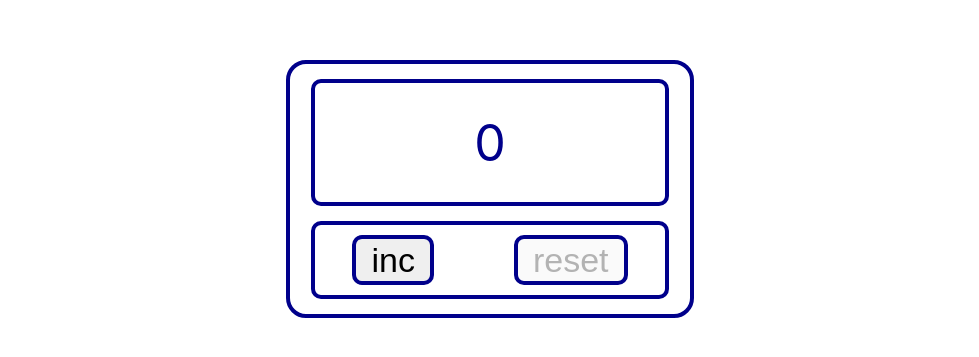
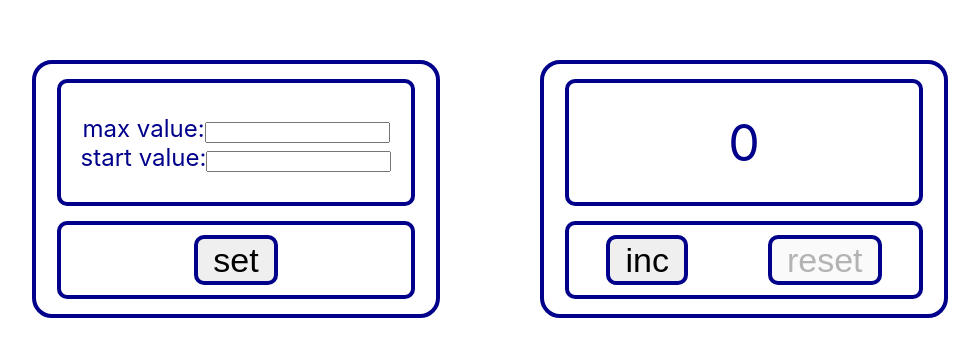
Before and after one commit to Saveliy-Georgiy/Counter2.0, a React (Create React App) app: page / in a window 1280 px wide. Shown: the part 111-468 px from the top of the page, without its empty margins (150-1129 px from the left). Built offline with nearby package versions, Linux system fonts and the light colour scheme.

Commit message:
Added 2 inputs (max value and min value) and button setValue, but did add functional

```diff
--- a/src/App.css
+++ b/src/App.css
@@ -4,7 +4,7 @@
 
 .blockForCounter {
     display: flex;
-    flex-direction: column;
+    flex-direction: row;
     height: 600px;
     align-items: center;
     justify-content: center;
@@ -19,6 +19,7 @@
     flex-direction: column;
     align-items: center;
     justify-content: center;
+    margin: 50px;
 }
 
 .buttonsWrapper {
@@ -29,5 +30,18 @@
     border: 4px solid darkblue;
     margin: 0 15px 15px 15px;
     border-radius: 10px;
+}
 
+.valueWrapper {
+    display: flex;
+    flex-direction: column;
+    align-items: center;
+    width: 350px;
+    height: 200px;
+    border: 4px solid darkblue;
+    border-radius: 10px;
+    margin: 15px;
+    color: darkblue;
+    justify-content: center;
+    font-size: 24px;
 }
--- a/src/App.tsx
+++ b/src/App.tsx
@@ -2,37 +2,50 @@ import React, {useEffect, useState} from 'react';
 import './App.css';
 import Counter from './components/Counter/Counter';
 import UniversalButton from './components/UniversalButton/UniversalButton';
+import UniversalInput from "./components/UniversalInput/UniversalInput";
 
 const App = () => {
 
-    const [counter, setCounter] = useState<number>(0)
+    const [value, setValue] = useState<number>(0)
 
     const maxCount = 5
 
-    const changeCounter = () => counter < maxCount && setCounter(counter + 1)
+    const changeCounter = () => value < maxCount && setValue(value + 1)
 
-    const resetCounter = () => setCounter(0)
+    const setCounter = () => console.log("setValue")
+
+    const resetCounter = () => setValue(0)
 
     useEffect( () => {
         let valueAsString = localStorage.getItem('counterValue')
         if (valueAsString) {
             let newValue = JSON.parse(valueAsString)
-            setCounter(newValue)
+            setValue(newValue)
         }
     }, [])
 
     useEffect( () => {
-        localStorage.setItem('counterValue', JSON.stringify(counter))
-    }, [counter])
+        localStorage.setItem('counterValue', JSON.stringify(value))
+    }, [value])
 
     return (
         <div className="blockForCounter">
             <div className="counterWrapper">
-                <Counter counter={counter} maxCount={maxCount}/>
+                <div className="valueWrapper">
+                <UniversalInput>max value:</UniversalInput>
+                <UniversalInput>start value:</UniversalInput>
+                </div>
                 <div className="buttonsWrapper">
-                    <UniversalButton onClick={changeCounter} disable={counter === 5}>inc
+                    <UniversalButton onClick={setCounter} disable={value === 5}>set
                     </UniversalButton>
-                    <UniversalButton onClick={resetCounter} disable={counter === 0}>reset
+                </div>
+            </div>
+            <div className="counterWrapper">
+                <Counter value={value} maxCount={maxCount}/>
+                <div className="buttonsWrapper">
+                    <UniversalButton onClick={changeCounter} disable={value === 5}>inc
+                    </UniversalButton>
+                    <UniversalButton onClick={resetCounter} disable={value === 0}>reset
                     </UniversalButton>
                 </div>
             </div>
--- a/src/components/Counter/Counter.tsx
+++ b/src/components/Counter/Counter.tsx
@@ -2,21 +2,21 @@ import React from 'react';
 import s from './Counter.module.css'
 
 type CounterPropsType = {
-    counter: number
+    value: number
     maxCount: number
 }
 
 const Counter: React.FC<CounterPropsType> = (
     {
-        counter,
+        value,
         maxCount,
         ...restProps
     }) => {
 
-    const finalCounterClass = `${counter === maxCount && s.maxCounter} ${s.counterWrapper}`
+    const finalCounterClass = `${value === maxCount && s.maxCounter} ${s.counterWrapper}`
     return (
         <div className={finalCounterClass}>
-            {counter}
+            {value}
         </div>
     )
 }
--- /dev/null
+++ b/src/components/UniversalInput/UniversalInput.module.css
@@ -0,0 +1,12 @@
+.valueWrapper {
+   /* display: flex;
+    align-items: center;
+    width: 350px;
+    height: 200px;
+    border: 4px solid darkblue;
+    border-radius: 10px;
+    margin: 15px;
+    color: darkblue;
+    justify-content: center;
+    font-size: 50px;*/
+}
--- /dev/null
+++ b/src/components/UniversalInput/UniversalInput.tsx
@@ -0,0 +1,18 @@
+import React from 'react';
+import s from './UniversalInput.module.css'
+
+type UniversalInputPropsType = {}
+
+const UniversalInput: React.FC<UniversalInputPropsType> = (
+    {
+        children,
+    }) => {
+    return (
+        <div className={s.valueWrapper}>
+            {children}
+            <input type="text"/>
+        </div>
+    );
+};
+
+export default UniversalInput;
```
